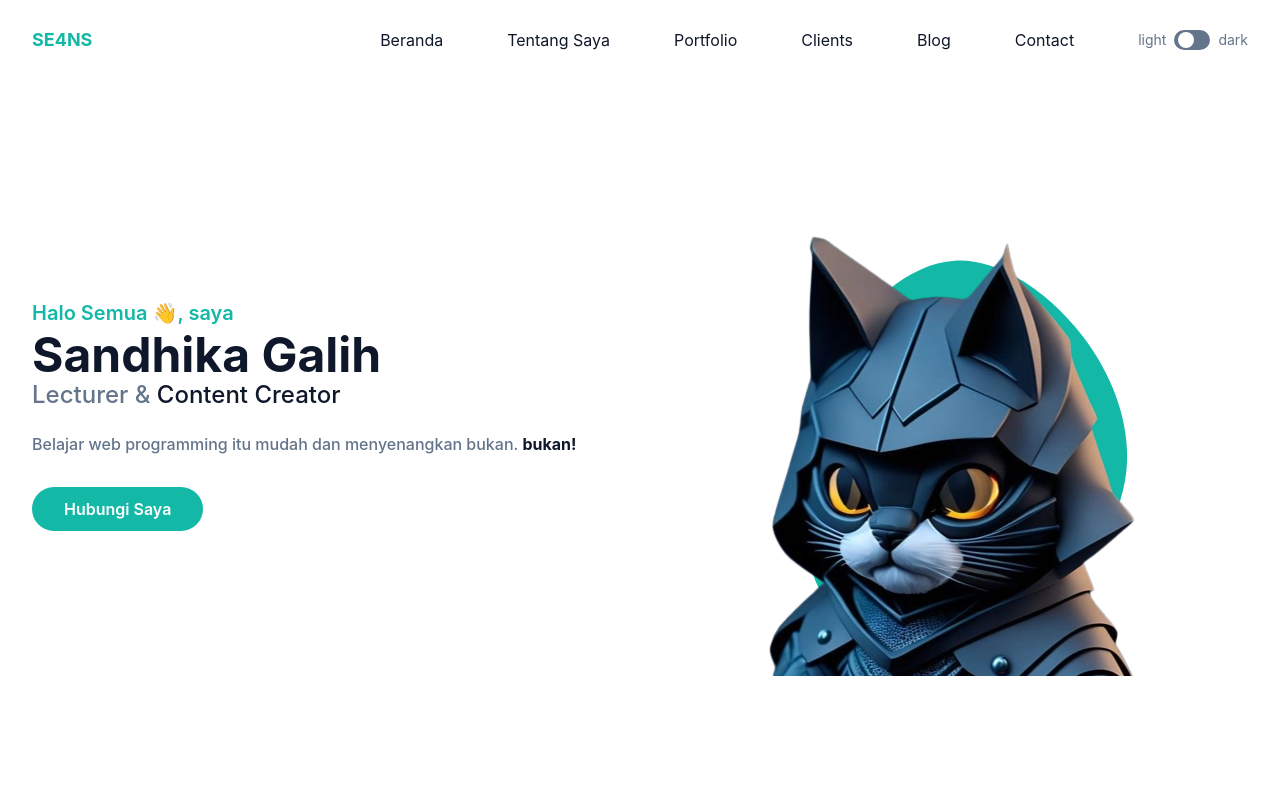
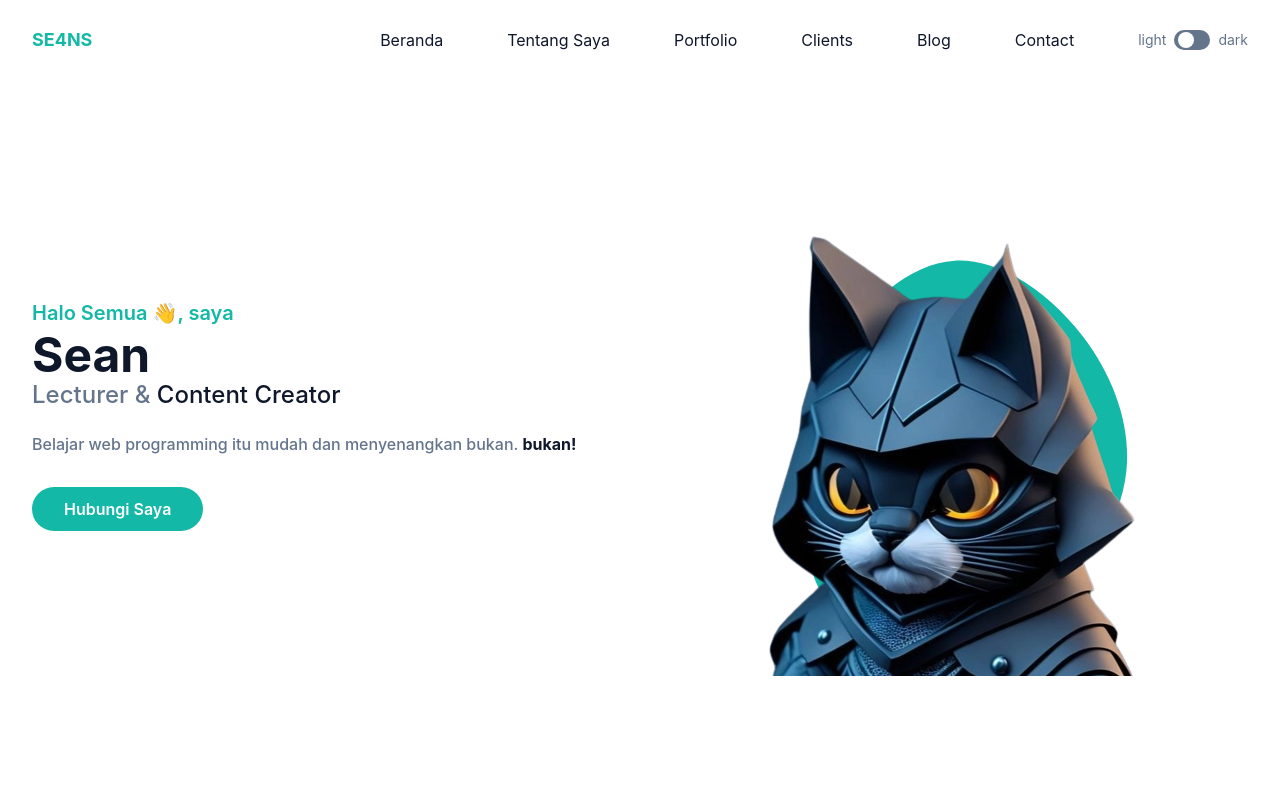
Before and after one commit to subhan182/basic-portofolio, a website: page index.html in a window 1280 px wide. Shown: the top 800 px of the page. Drawn offline with Linux system fonts and the light colour scheme.

Commit message:
Update index.html

```diff
--- a/index.html
+++ b/index.html
@@ -77,7 +77,7 @@
       <div class="container">
         <div class="flex flex-wrap">
           <div class="w-full self-center px-4 lg:w-1/2">
-            <h1 class="text-base font-semibold text-primary md:text-xl">Halo Semua 👋, saya <span class="mt-1 block text-4xl font-bold text-dark dark:text-white lg:text-5xl">Sandhika Galih</span></h1>
+            <h1 class="text-base font-semibold text-primary md:text-xl">Halo Semua 👋, saya <span class="mt-1 block text-4xl font-bold text-dark dark:text-white lg:text-5xl">Sean</span></h1>
             <h2 class="mb-5 text-lg font-medium text-secondary lg:text-2xl">Lecturer & <span class="text-dark dark:text-white">Content Creator</span></h2>
             <p class="mb-10 font-medium leading-relaxed text-secondary">Belajar web programming itu mudah dan menyenangkan bukan. <span class="font-bold text-dark dark:text-white">bukan!</span></p>
 
```
